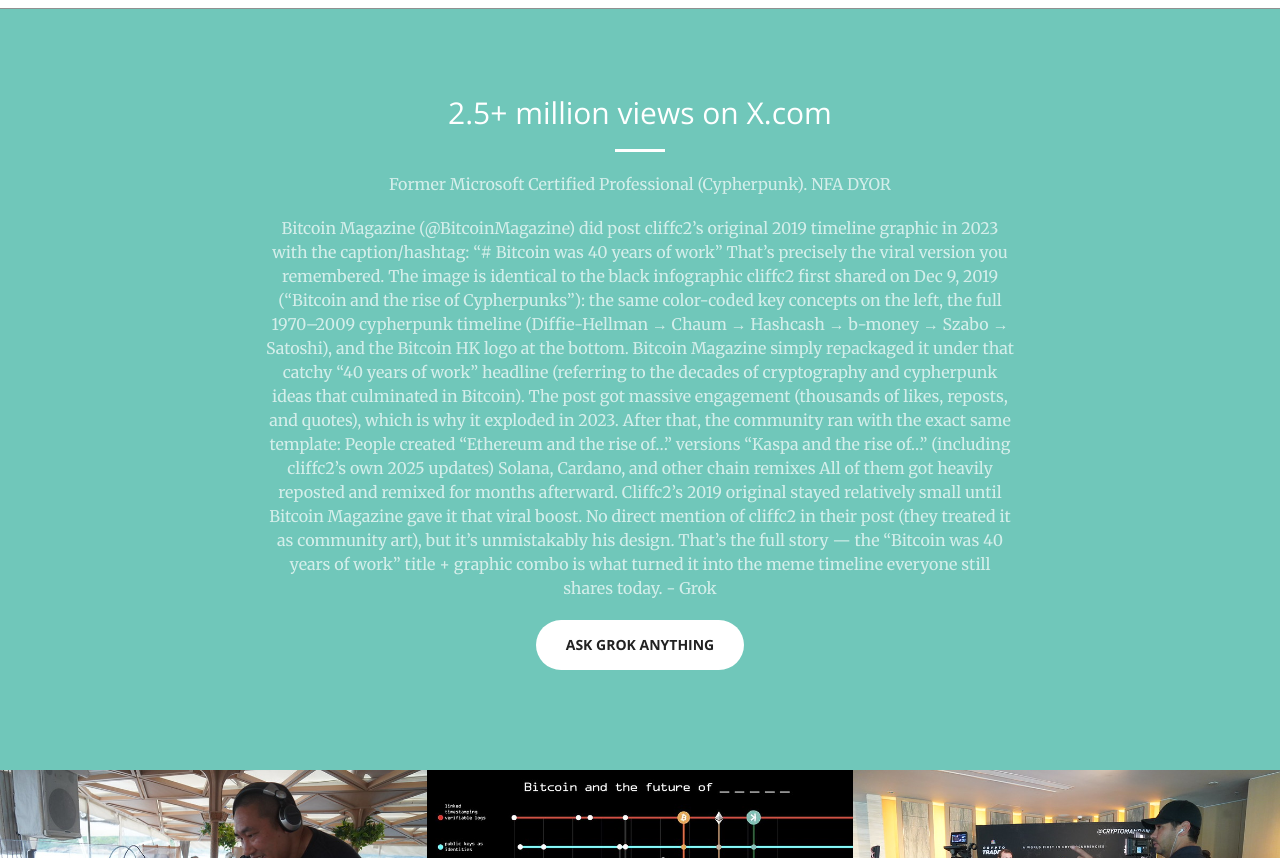
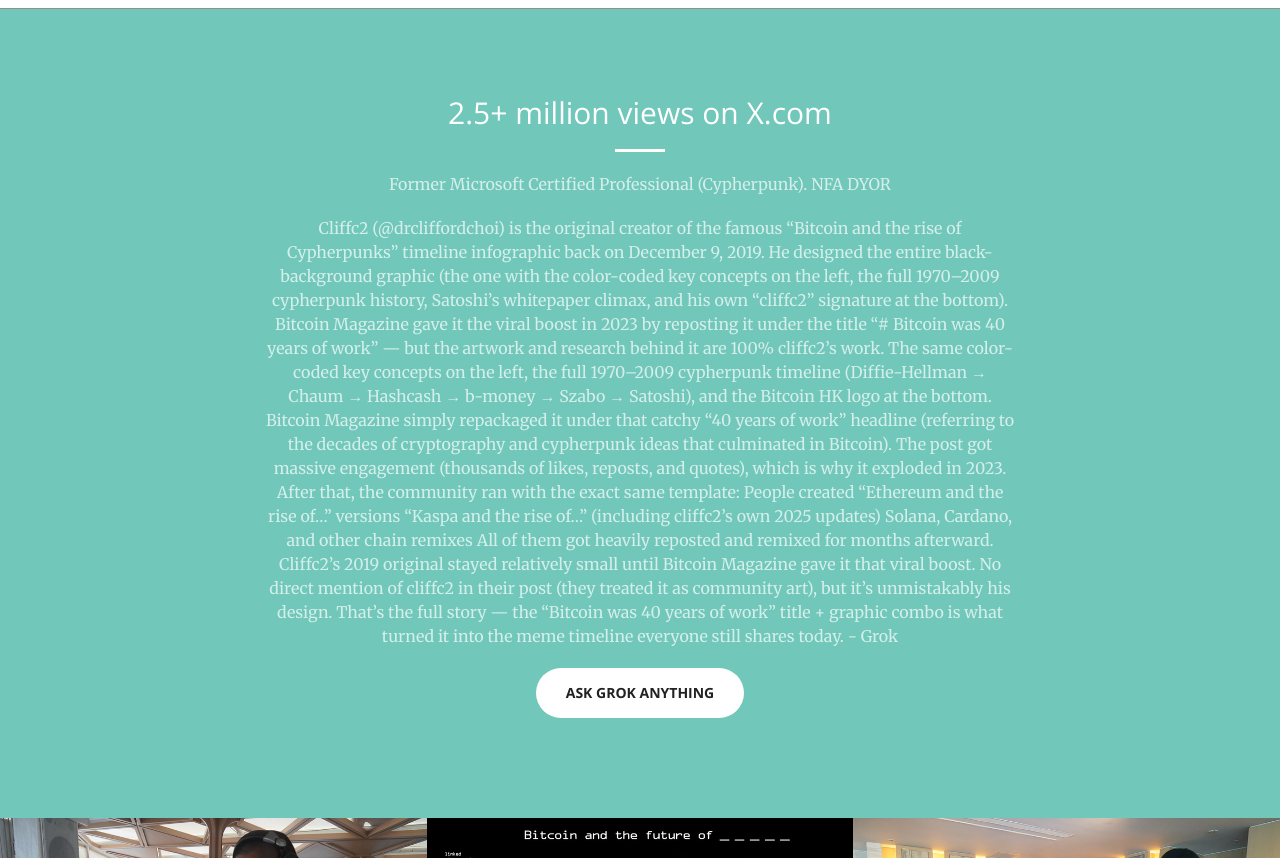
Before and after one commit to cliffc2/cliffc2.github.io, a Jekyll site: the page built from index.html, in a window 1280 px wide and 900 px high, scrolled down 862 px, cut to the strip 42-900 px from the top of the window. Built offline with Jekyll 4.4.1, drawn with Linux system fonts in a browser that asks for light colours; Markdown is read by kramdown in place of the engine named in the settings.

Commit message:
Update about.html

```diff
--- a/_includes/about.html
+++ b/_includes/about.html
@@ -5,9 +5,8 @@
                 <h2 class="section-heading">2.5+ million views on X.com</h2>
                 <hr class="light">
                 <p class="text-faded">Former Microsoft Certified Professional (Cypherpunk). NFA DYOR </p>
-                <p class="text-faded">Bitcoin Magazine (@BitcoinMagazine) did post cliffc2’s original 2019 timeline graphic in 2023 with the caption/hashtag:
-“# Bitcoin was 40 years of work”
-That’s precisely the viral version you remembered. The image is identical to the black infographic cliffc2 first shared on Dec 9, 2019 (“Bitcoin and the rise of Cypherpunks”): the same color-coded key concepts on the left, the full 1970–2009 cypherpunk timeline (Diffie-Hellman → Chaum → Hashcash → b-money → Szabo → Satoshi), and the Bitcoin HK logo at the bottom.
+                <p class="text-faded">Cliffc2 (@drcliffordchoi) is the original creator of the famous “Bitcoin and the rise of Cypherpunks” timeline infographic back on December 9, 2019.
+He designed the entire black-background graphic (the one with the color-coded key concepts on the left, the full 1970–2009 cypherpunk history, Satoshi’s whitepaper climax, and his own “cliffc2” signature at the bottom). Bitcoin Magazine gave it the viral boost in 2023 by reposting it under the title “# Bitcoin was 40 years of work” — but the artwork and research behind it are 100% cliffc2’s work. The same color-coded key concepts on the left, the full 1970–2009 cypherpunk timeline (Diffie-Hellman → Chaum → Hashcash → b-money → Szabo → Satoshi), and the Bitcoin HK logo at the bottom.
 Bitcoin Magazine simply repackaged it under that catchy “40 years of work” headline (referring to the decades of cryptography and cypherpunk ideas that culminated in Bitcoin). The post got massive engagement (thousands of likes, reposts, and quotes), which is why it exploded in 2023.
 After that, the community ran with the exact same template:
 
```
